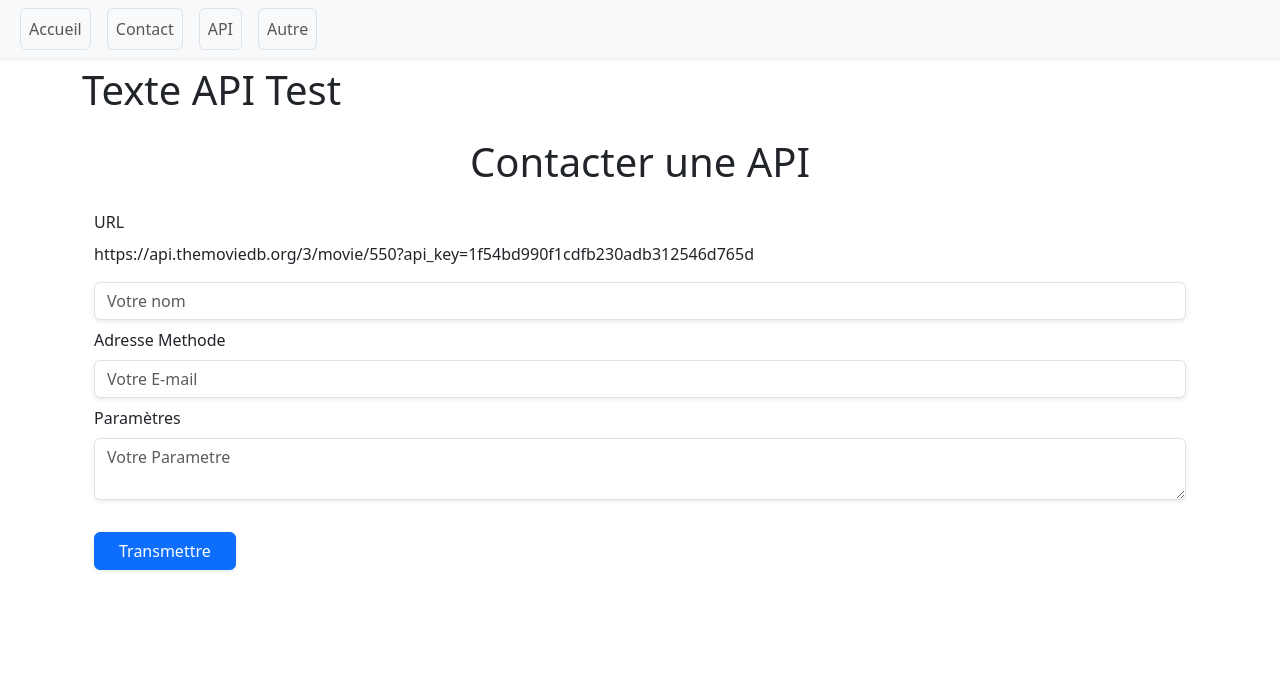
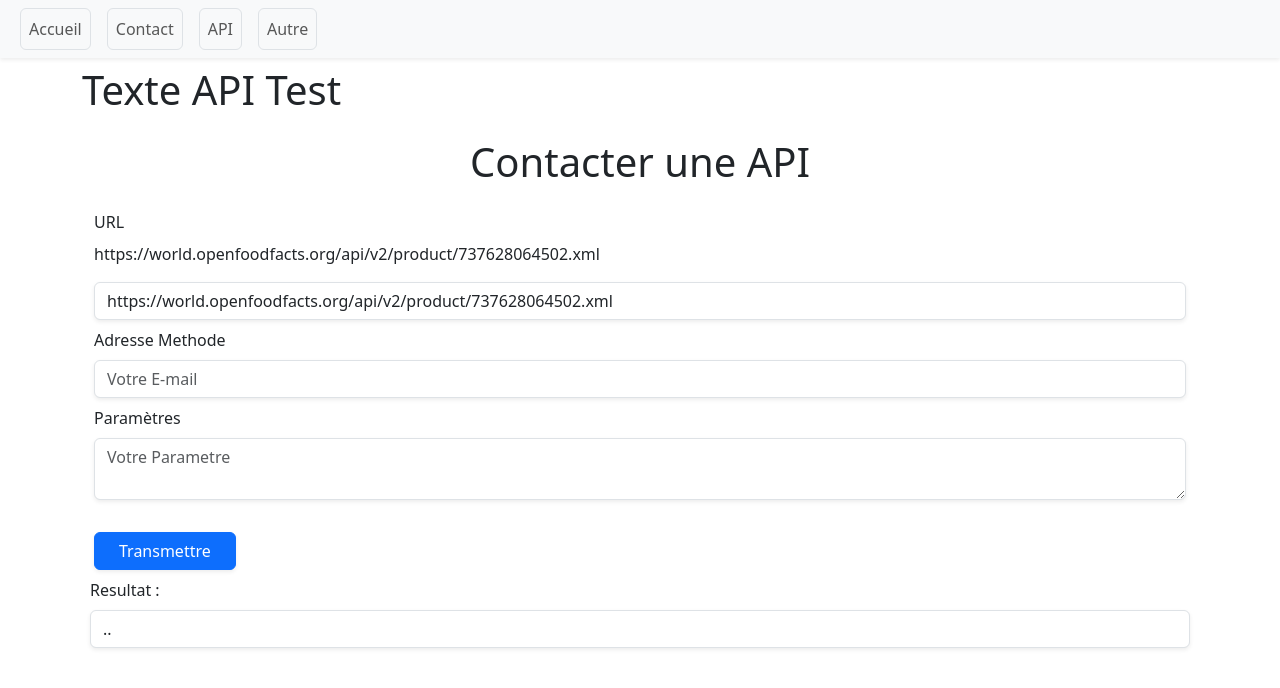
Before and after one commit to aZor9/projet-vue, a Vue app: page /api in a window 1280 px wide. Shown: the top 688 px of the page. Built offline with nearby package versions, Linux system fonts and the light colour scheme; no server answers.

Commit message:
api release sans methode et sans parametre

```diff
--- a/src/components/ApiComponent.vue
+++ b/src/components/ApiComponent.vue
@@ -7,7 +7,7 @@
         <!-- Champ URL -->
         <div class="my-2">
           <p class="form-label">URL</p>
-        <p>https://api.themoviedb.org/3/movie/550?api_key=1f54bd990f1cdfb230adb312546d765d</p>
+          <p>https://world.openfoodfacts.org/api/v2/product/737628064502.xml</p>
           <input v-model="url" type="text" class="form-control shadow-sm" placeholder="Votre nom" />
           <div v-if="urlError" style="color: red; font-size: 12px;">L'URL ne peut pas être vide</div>
         </div>
@@ -31,6 +31,14 @@
           <button type="submit" class="btn btn-primary mt-4 px-4 shadow-sm">Transmettre</button>
         </form>
       </div>
+
+      <!-- Champ resultat -->
+      <div class="m-2">
+        <p class="form-label">Resultat : </p>
+        <p class="form-control shadow-sm"> {{ resultat }}</p>
+      </div>
+
+
     </div>
 
   </template>
@@ -41,9 +49,10 @@
   export default {
     data() {
       return {
-      url: "",
+        url: "https://world.openfoodfacts.org/api/v2/product/737628064502.xml",
         methode: "",
         parametre: "",
+        resultat: "..",
         urlError: false,
         methodeError: false,
         parametreError: false
@@ -100,14 +109,15 @@ export default {
         if (this.validateForm()) {
           try {
             const reponse = await fetch(this.url, {
-            method: this.methode,
-            headers: {
-              "Content-Type": "application/json"
-            },
-            body: this.parametre
+              // method: this.methode,
+              // headers: {
+              //   "Content-Type": "application/json"
+              // },
+              // body: this.parametre
             });
             if (reponse.status == 200) {
-            console.log("Message envoyé avec succès !");
+              console.log("Message envoyé avec succès !", reponse);
+              this.resultat = await reponse;
             } else {
               console.log("Erreur lors de l'envoi !");
             }
```
Lines whose indentation alone changed are shown as unchanged.
